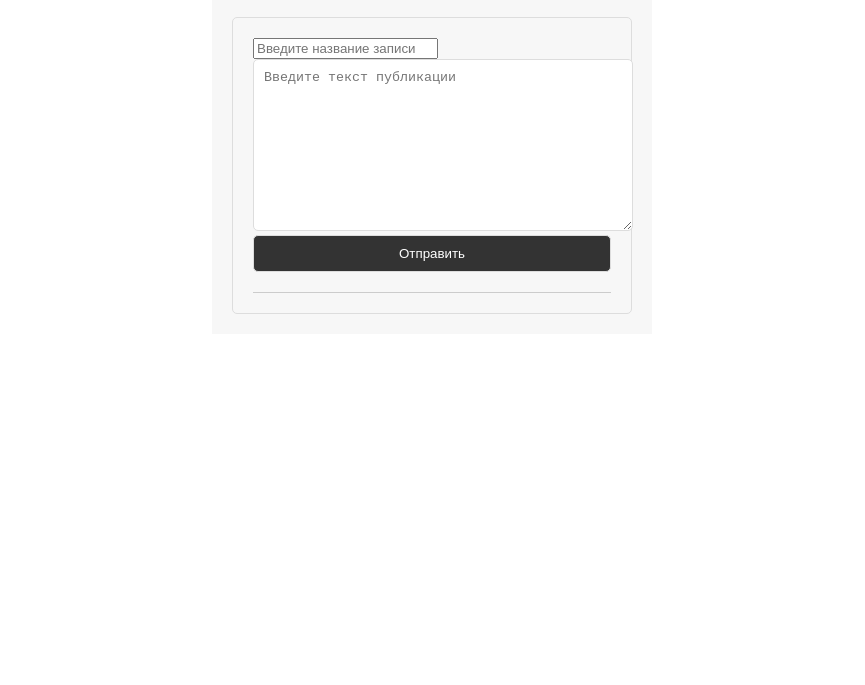
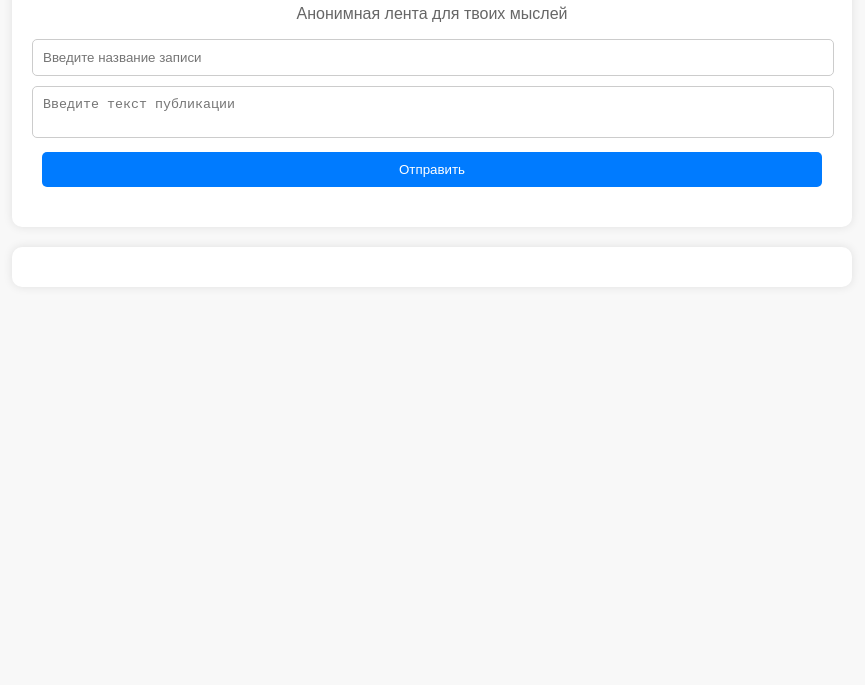
Before and after one commit to silverthg/anonim-chat, a website: page frontend/main_page.html in a window 1280 px wide. Shown: the part 115-800 px from the top of the page, without its empty margins (208-1073 px from the left). Drawn offline with Linux system fonts and the light colour scheme; no server answers.

Commit message:
changed styles and main page

```diff
--- a/frontend/main_page.html
+++ b/frontend/main_page.html
@@ -7,20 +7,28 @@
   <link rel="stylesheet" href="style.css">
 </head>
 <body>
-  <div class="container">
-    <h1>AnonFeed</h1>
-    <p class="description">Анонимная лента для твоих мыслей</p>
-    <div class="main-content">
+  <!-- Контейнер формы отправки поста -->
+  <div class="post-form-container">
+    <div class="container">
+      <h1>AnonFeed</h1>
+      <p class="description">Анонимная лента для твоих мыслей</p>
       <div class="post-form">
         <input type="text" id="post-title" placeholder="Введите название записи">
         <textarea id="post-content" placeholder="Введите текст публикации"></textarea>
         <button id="submit-post">Отправить</button>
       </div>
+    </div>
+  </div>
+
+  <!-- Контейнер для постов -->
+  <div class="posts-container">
+    <div class="container">
       <div id="posts-container" class="posts-list">
         <!-- Контейнер для постов с классом для стилизации -->
       </div>
     </div>
   </div>
+
   <script src="script.js"></script>
 </body>
 </html>
--- a/frontend/style.css
+++ b/frontend/style.css
@@ -1,4 +1,4 @@
-/* Стили для контейнера */
+/*Стили для контейнера
 .container {
   max-width: 960px;
   margin: 0 auto;
@@ -8,7 +8,7 @@
   margin-bottom: 20px;
 }
 
-/* Стили для заголовка */
+
 .title {
   font-size: 24px;
   margin-bottom: 10px;
@@ -16,7 +16,7 @@
   text-align: center;
 }
 
-/* Стили для описания */
+
 .description {
   font-size: 16px;
   margin-bottom: 20px;
@@ -24,7 +24,7 @@
   line-height: 1.5;
 }
 
-/* Стили для формы авторизации */
+
 .auth-form {
   border: 1px solid #ddd;
   padding: 20px;
@@ -33,14 +33,13 @@
   margin: 0 auto;
 }
 
-/* Стили для заголовков формы */
 .auth-form h2 {
   font-size: 20px;
   margin-bottom: 10px;
   color: #333;
 }
 
-/* Стили для полей ввода */
+
 .auth-form input {
   width: 100%;
   padding: 10px;
@@ -50,7 +49,7 @@
   border-radius: 5px;
 }
 
-/* Стили для кнопки */
+
 .auth-form button {
   width: 100%;
   padding: 10px;
@@ -71,33 +70,33 @@
   cursor: pointer;
   margin-top: 10px;
 }
-/* Медиазапросы */
+
 @media (max-width: 768px) {
   .container {
     max-width: 100%;
   }
 }
 
-/* Стили для контейнера */
+
 .container {
   max-width: 400px;
   margin: 0 auto;
   padding: 20px;
 }
 
-/* Стили для заголовка */
+
 h1 {
   font-size: 24px;
   margin-bottom: 10px;
 }
 
-/* Стили для описания */
+
 .description {
   font-size: 16px;
   margin-bottom: 20px;
 }
 
-/* Стили для main-content */
+
 .main-content {
   border: 1px solid #ddd;
   padding: 20px;
@@ -105,7 +104,7 @@ h1 {
   max-width: 960px;
 }
 
-/* Стили для формы публикации */
+
 .post-form {
   margin: 0 auto;
   margin-bottom: 20px;
@@ -128,22 +127,22 @@ h1 {
   color: #fff;
   cursor: pointer;
 }
-/* Основные стили */
+
 
 .posts-list {
-  max-height: 400px; /* Примерная высота, которую вы можете настроить */
-  overflow-y: auto; /* Включает прокрутку если контент превышает высоту */
-  border-top: 1px solid #ccc; /* Линия для визуального разделения, если нужно */
+  max-height: 400px;
+  overflow-y: auto;
+  border-top: 1px solid #ccc;
 }
 
-/* Стили для постов */
+
 .post {
   border: 1px solid #ddd;
   padding: 20px;
   margin-bottom: 10px;
   border-radius: 5px;
   margin: 0 20px;
-  box-shadow: 0 2px 4px rgba(0, 0, 0, 0.1); /* Пример тени */
+  box-shadow: 0 2px 4px rgba(0, 0, 0, 0.1);
 }
 
 .post-text {
@@ -154,3 +153,89 @@ h1 {
   font-size: 12px;
   color: #777;
 }
+*/
+
+
+body {
+  font-family: Arial, sans-serif;
+  background-color: #f8f8f8;
+  margin: 0;
+  padding: 0;
+}
+
+.container {
+  max-width: 800px;
+  margin: 20px auto;
+  padding: 20px;
+  background-color: #fff;
+  border-radius: 10px;
+  box-shadow: 0 0 10px rgba(0, 0, 0, 0.1);
+}
+
+h1 {
+  color: #333;
+  text-align: center;
+}
+
+.description {
+  color: #666;
+  text-align: center;
+}
+
+.post-form {
+  margin-bottom: 20px;
+}
+
+.post-form input[type="text"],
+.post-form textarea {
+  width: calc(100% - 20px); /* Учитываем ширину полей и отступы */
+  padding: 10px; /* Задаем отступы внутри полей */
+  margin-bottom: 10px; /* Отступ снизу */
+  border: 1px solid #ccc;
+  border-radius: 5px;
+  margin-right: 0; /* Убираем правый отступ */
+  margin-left: 0; /* Убираем левый отступ */
+  resize: none;
+}
+
+.post-form button {
+  width: calc(100% - 20px); /* Учитываем ширину кнопки и отступы */
+  padding: 10px; /* Задаем отступы внутри кнопки */
+  background-color: #007bff;
+  color: #fff;
+  border: none;
+  border-radius: 5px;
+  cursor: pointer;
+  transition: background-color 0.3s;
+  margin-right: 10px; /* Отступ справа */
+  margin-left: 10px; /* Отступ слева */
+}
+
+
+.post-form button:hover {
+  background-color: #0056b3;
+}
+
+.posts-list {
+  list-style: none;
+  padding: 0;
+}
+
+.post {
+  background-color: #f9f9f9;
+  padding: 15px;
+  margin-bottom: 15px;
+  border-radius: 5px;
+  box-shadow: 0 2px 4px rgba(0, 0, 0, 0.1);
+}
+
+.post-title {
+  font-size: 18px;
+  font-weight: bold;
+  color: #333;
+  margin-bottom: 5px;
+}
+
+.post-content {
+  color: #666;
+}
```
